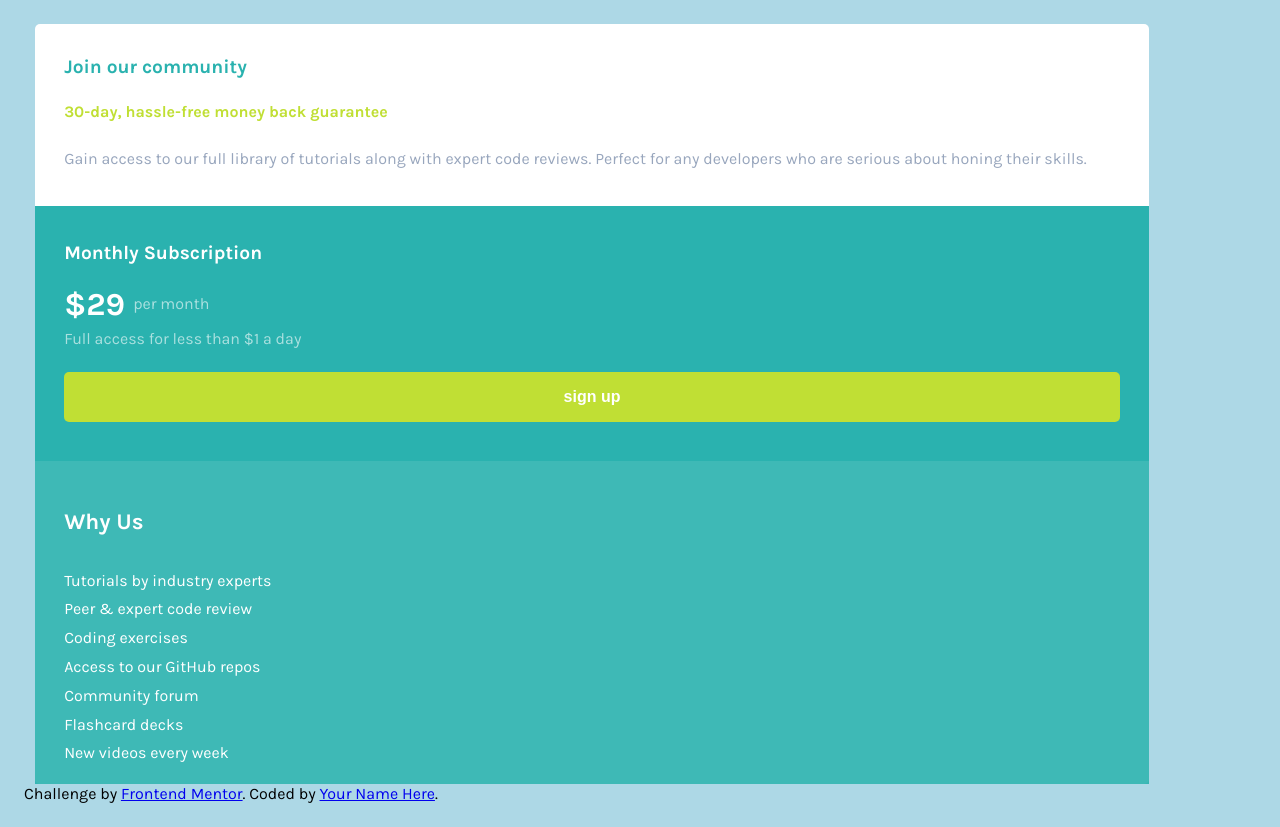
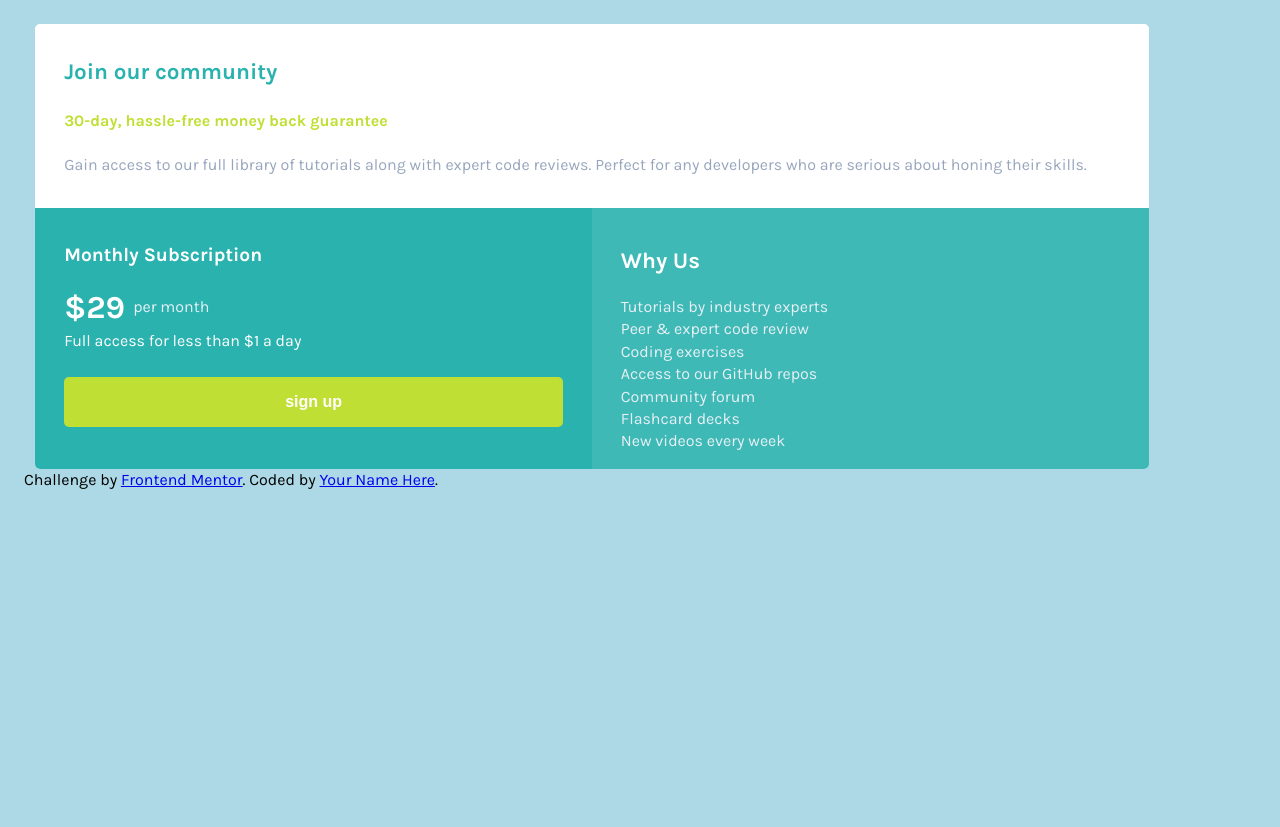
Before and after one commit to dev-fatoh/single-price-grid, a plain HTML site: page index.html in a window 1280 px wide. After the commit the page ends 800 px from the top, so only its background shows below. Drawn offline with Linux system fonts and the light colour scheme.

Commit message:
initial commit

```diff
--- a/css/style.css
+++ b/css/style.css
@@ -1,93 +1,84 @@
 @import url('https://fonts.googleapis.com/css2?family=Karla:wght@400;700&display=swap');
 
-html{
+html {
     font-size: 16px;
-
 }
-*{
+* {
     margin: 0;
     padding: 0;
-    box-sizing: border-box ;
+    box-sizing: border-box;
 }
-:root{
-    --primary-color-1:hsl(179, 62%, 43%);
-    --primary-color-2:hsl(71, 73%, 54%);
-    --secondry-color-1:hsl(204, 43%, 93%);
-    --secondry-color-2:hsl(218, 22%, 67%);
+:root {
+    --primary-color-1: hsl(179, 62%, 43%);
+    --primary-color-2: hsl(71, 73%, 54%);
+    --secondry-color-1: hsl(204, 43%, 93%);
+    --secondry-color-2: hsl(218, 22%, 67%);
 }
-body{
+body {
     width: 90%;
     background-color: lightblue;
     font-family: 'Karla',arial,tahoma,Sans-Serif;
     padding: .5em;
     margin: 1em;
-
 }
-.container{
+.container {
     width: 98%;
     margin: 0 auto;
     border: 0;
     background-color: #fff;
-    border-radius:5px;
+    border-radius: 5px;
     display: grid;
     grid-template-columns: 1fr;
-
-
-
-
+    overflow: hidden;
 }
-h1,h2,p{
+h1,h2,p {
     text-align: left;
 }
-.card-1,.card-2,.card-3{
-    padding: 1em 1.8em ;
-
-
+p {
+    line-height: 1.4;
 }
-.card-1 .title{
+.card-1,.card-2,.card-3 {
+    padding: 1em 1.8em;
+}
+.card-1 .title {
     padding: .8em 0;
-    font-size: 1.2em;
+    font-size: 1.4em;
     color: var(--primary-color-1);
 }
-.card-1 .sub-title{
+.card-1 .sub-title {
     padding: .5em 0;
     font-size: 1em;
     color: var(--primary-color-2);
-
 }
-.card-1 .pragraph{
+.card-1 .pragraph {
     color: var(--secondry-color-2);
-    line-height: 1.8;
     padding: 1em 0;
 }
-
-.card-2{
-    background-color:var(--primary-color-1);
+.card-2 {
+    background-color: var(--primary-color-1);
     color: #fff;
 }
-.card-2 .title{
+.card-2 .title {
     font-size: 1.2em;
     padding: 1em 0;
 }
-.card-2 .pragraph{
-
-    color: rgba(255,255,255,0.6);
-    line-height: 1.4;
+.card-2 .pragraph {
+    color: var(--secondry-color-1);
 }
-
-.pragraph span{
+.pragraph span {
     font-size: 2em;
     font-weight: 700;
     color: #fff;
     vertical-align: middle;
-
-
 }
-.btn{
+.card-2 .pragraph + .pragraph {
+    color: #fff;
+}
+.btn {
     display: block;
     width: 100%;
     padding: 1em;
-    font-size: 1em;
+    font-size: 16px;
     font-weight: 700;
     color: #fff;
     margin: 1.4em auto;
@@ -95,22 +86,34 @@ h1,h2,p{
     border-radius: 5px;
     background-color: var(--primary-color-2);
 }
-.card-3{
-    background-color:var(--primary-color-1);
-    opacity: 0.9;
-    color: #fff;
-
-
-
+.card-3 {
+    background-color: var(--primary-color-1);
+    opacity: .9;
 
 }
-.card-3 .title{
+.card-3 .title {
     font-size: 1.4em;
-    padding: 1.4em 0;
+    padding: 1em 0;
+    color: #fff;
+}
+.card-3 .pragraph {
 
+    color: var(--secondry-color-1);
+}
+/* larg screen media*/
+@media (min-width:480px) {
+    .container {
+        grid-template-columns: 1fr 1fr;
+        grid-template-rows: auto;
+    }
+    .card-1 {
+        grid-column: 1/3;
 
-
+    }
+    .btn {
+        margin-top: 1.5em;
+    }
+    .card-3 .title {
+        vertical-align: top;
+    }
 }
-.card-3 .pragraph{
-    line-height: 1.8;
-}
```
Also changed, not shown: index.html (+1 -17 lines).
